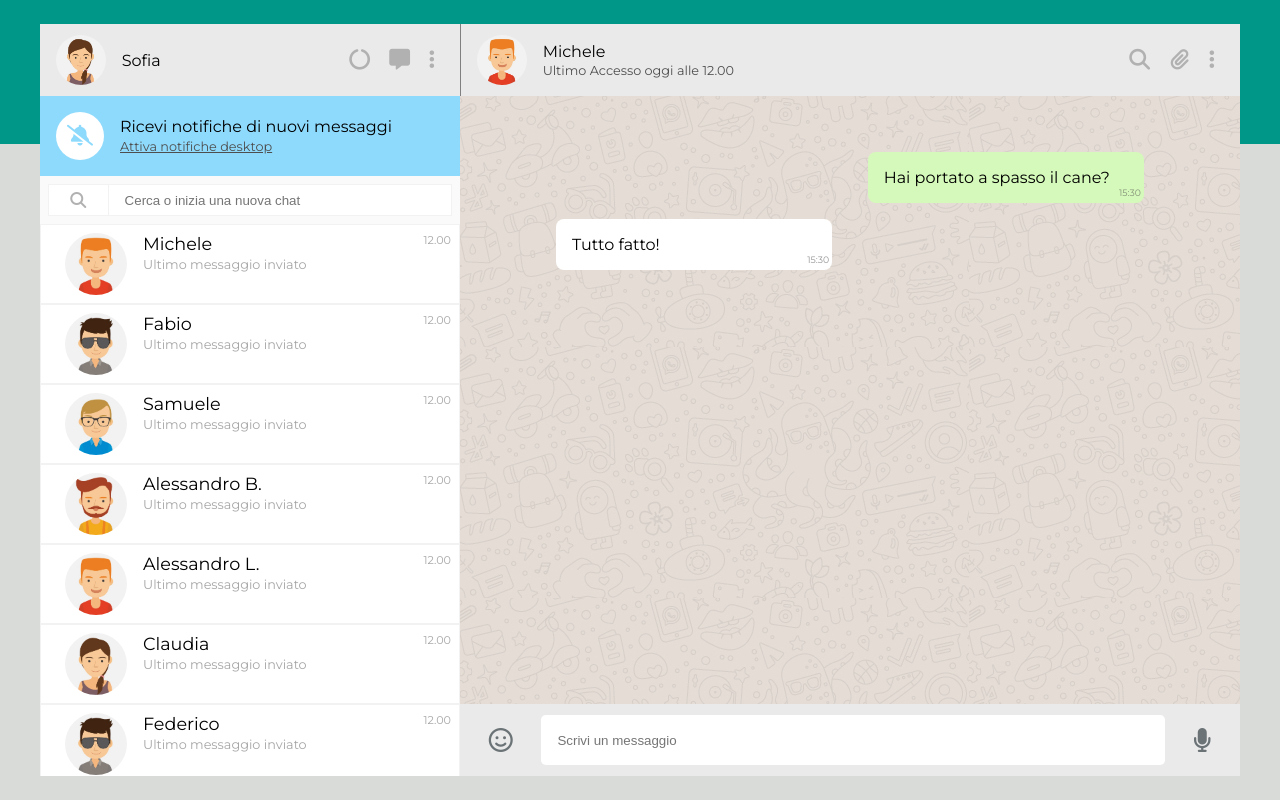
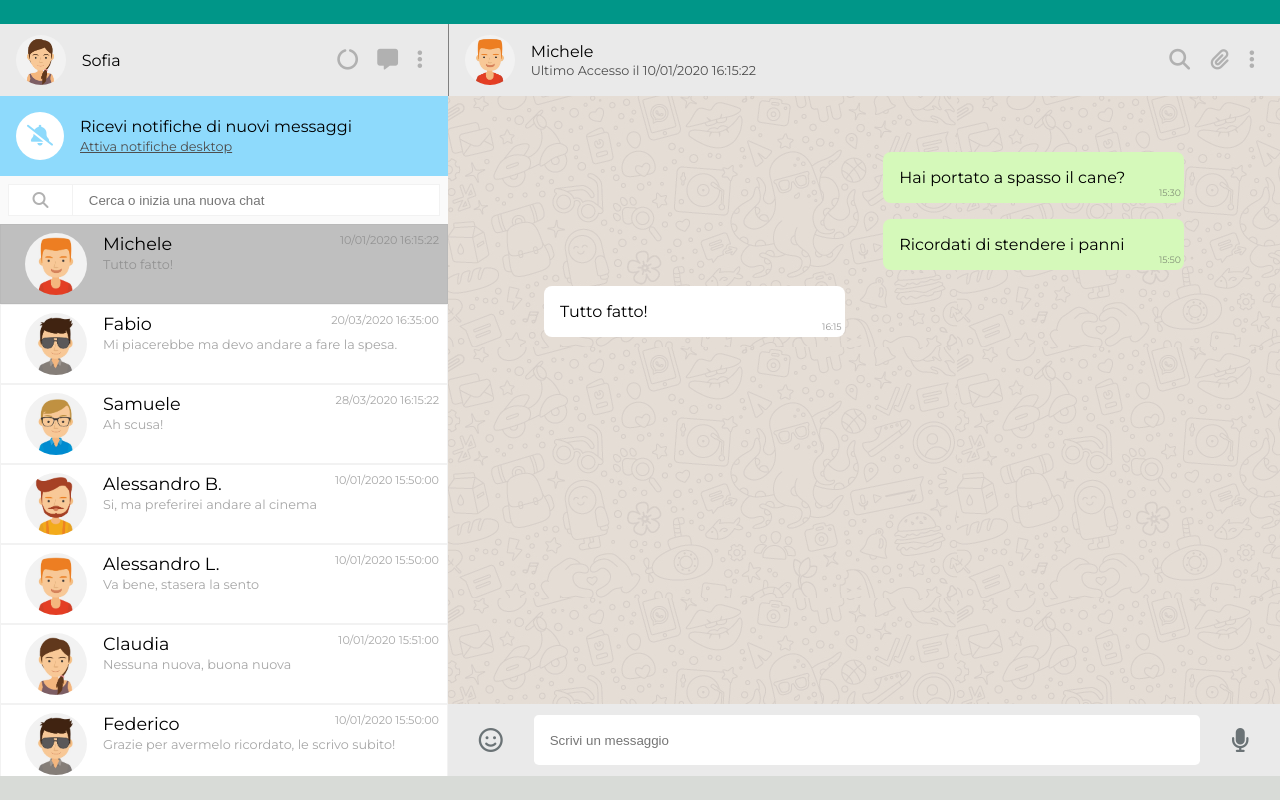
Before and after one commit to luigicara/vue-boolzapp, a plain HTML site: page index.html in a window 1280 px wide. Drawn offline with nearby package versions, Linux system fonts and the light colour scheme.

Commit message:
milestone 4.5

```diff
--- a/index.html
+++ b/index.html
@@ -54,11 +54,11 @@
                             <i class="fa-solid fa-magnifying-glass"></i>
                         </label>
 
-                        <input type="search" id="search" placeholder="Cerca o inizia una nuova chat">
+                        <input type="search" id="search" placeholder="Cerca o inizia una nuova chat" v-model="searchString">
                     </div>
 
                     <div class="contacts_list">
-                        <div v-for="contact in contacts" class="contact hover">
+                        <div v-for="(contact, index) in filteredList" class="contact" :class="activeChat !== index ? 'hover' : 'selected'" @click="selectClass(index)">
                             <img :src="`imgs/avatar${contact.avatar}.jpg`" alt="">
 
                             <div>
@@ -66,10 +66,12 @@
                                     {{contact.name}}
                                 </div>
 
-                                <div class="last_message">Ultimo messaggio inviato</div>
+                                <div class="last_message">{{contact.messages[contact.messages.length - 1].message}}</div>
                             </div>
 
-                            <div class="last_message_time">12.00</div>
+                            <div class="last_message_time">
+                                {{contact.messages[contact.messages.length - 1].date.slice(0,10) === dateFormatted().slice(0,10) ? contact.messages[contact.messages.length - 1].date.slice(11,16) : contact.messages[contact.messages.length - 1].date}}
+                            </div>
                         </div>
                     </div>
                 </section>
@@ -79,12 +81,14 @@
                     <!-- TOP BAR -->
                     <div class="bar">
                         <div class="user_info">
-                            <img src="imgs/avatar_1.jpg" alt="avatar">
+                            <img :src="`imgs/avatar${contacts[activeChat].avatar}.jpg`" alt="avatar">
 
                             <div>
-                                <div class="user_name">Michele</div>
+                                <div class="user_name">{{contacts[activeChat].name}}</div>
 
-                                <div class="user_last_access">Ultimo Accesso oggi alle 12.00</div>
+                                <div class="user_last_access">
+                                    {{latestMessage("Ultimo Accesso oggi alle ", "Ultimo Accesso il ")}}
+                                </div>
 
                             </div>
 
@@ -100,19 +104,11 @@
                     <!-- MAIN CHAT -->
                     <div class="main_chat">
                         <div class="messages_container">
-                            <div class="row sent">
+                            <div v-for="message in contacts[activeChat].messages" class="row" :class="message.status === 'sent' ? 'sent' : ''">
                                 <div class="message_box">
-                                    Hai portato a spasso il cane?
+                                    {{message.message}}
 
-                                    <div class="time">15:30</div>
-                                </div>
-                            </div>
-
-                            <div class="row">
-                                <div class="message_box">
-                                    Tutto fatto!
-
-                                    <div class="time">15:30</div>
+                                    <div class="time">{{message.date.slice(11,16)}}</div>
                                 </div>
                             </div>
                         </div>
@@ -125,7 +121,7 @@
                             <i class="fa-regular fa-face-smile"></i>
                         </div>
 
-                        <input type="text" placeholder="Scrivi un messaggio">
+                        <input type="text" placeholder="Scrivi un messaggio" v-model="newMessage" @keyup.enter="sendMessage()">
 
                         <div class="btns bottom_bar">
                             <i class="fa-solid fa-microphone"></i>
--- a/script.js
+++ b/script.js
@@ -3,6 +3,9 @@ const { createApp } = Vue;
     createApp({
         data() {
             return {
+                activeChat: 0,
+                newMessage: "",
+                searchString: "",
                 contacts: [
                     {
                         name: 'Michele',
@@ -168,5 +171,76 @@ const { createApp } = Vue;
                 ]
 
             }
+        },
+
+        methods: {
+            selectClass(index) {
+                this.activeChat = index;
+            },
+
+            sendMessage() {
+                const dateTime = this.dateFormatted();
+
+                if (this.newMessage !== "") {
+                    this.contacts[this.activeChat].messages.push({
+                        date: dateTime,
+                        message: this.newMessage,
+                        status: 'sent'
+                    })
+
+                    setTimeout(() => {
+                        this.contacts[this.activeChat].messages.push({
+                            date: dateTime,
+                            message: 'ok',
+                            status: 'received'
+                        })
+                    }, 1000);
+                }
+
+                this.newMessage = "";
+
+                console.log(this.contacts[this.activeChat].messages)
+            },
+
+            dateFormatted() {
+                const today = new Date();
+
+                const date = `${('0' + today.getDate()).slice(-2)}/${('0' + (today.getMonth()+1)).slice(-2)}/${today.getFullYear()}`;
+
+                const time = `${today.getHours()}:${('0' + today.getMinutes()).slice(-2)}:${today.getSeconds()}`;
+
+                const dateTime = date +' '+ time;
+
+                return dateTime
+            },
+
+            latestMessage(element1, element2) {
+                let message = this.contacts[this.activeChat].messages[this.contacts[this.activeChat].messages.length - 1];
+
+                let string;
+
+                if (message.date.slice(0, 10) === this.dateFormatted().slice(0,10)) {
+                    string = element1 + message.date.slice(11,16)
+                } else {
+                    string = element2 + message.date
+                }
+
+                return string
+            },
+
+            // searchFunction(element) {
+
+            //     for (let i = 0; i < this.contacts.length; i++) {
+
+            //     }
+            // }
+        },
+
+        computed: {
+            filteredList() {
+                return this.contacts.filter(contact => {
+                    return contact.name.toLowerCase().includes(this.searchString.toLowerCase())
+                })
+            }
         }
     }).mount('#app')
--- a/style.css
+++ b/style.css
@@ -39,7 +39,7 @@ img {
 }
 
 .content {
-    max-width: 1200px;
+    max-width: 1536px;
     height: 94vh;
     margin: 3vh auto;
     display: flex;
@@ -119,7 +119,11 @@ img {
 }
 
 .hover:hover {
-    background-color: rgba(128, 128, 128, 0.1);;
+    background-color: rgba(128, 128, 128, 0.1);
+}
+
+.selected {
+    background-color: rgba(128, 128, 128, 0.5);
 }
 
 .contact_name {
```
